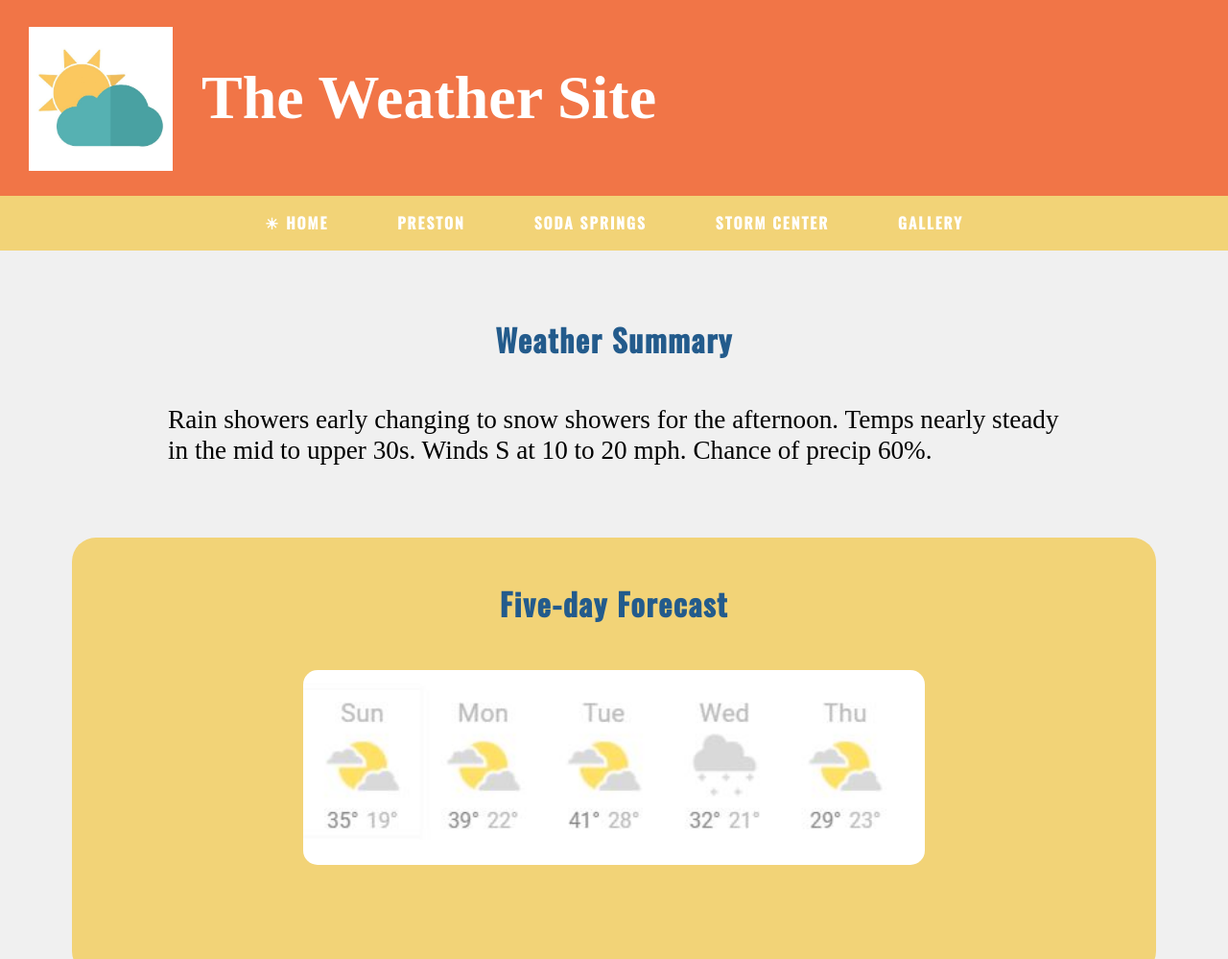
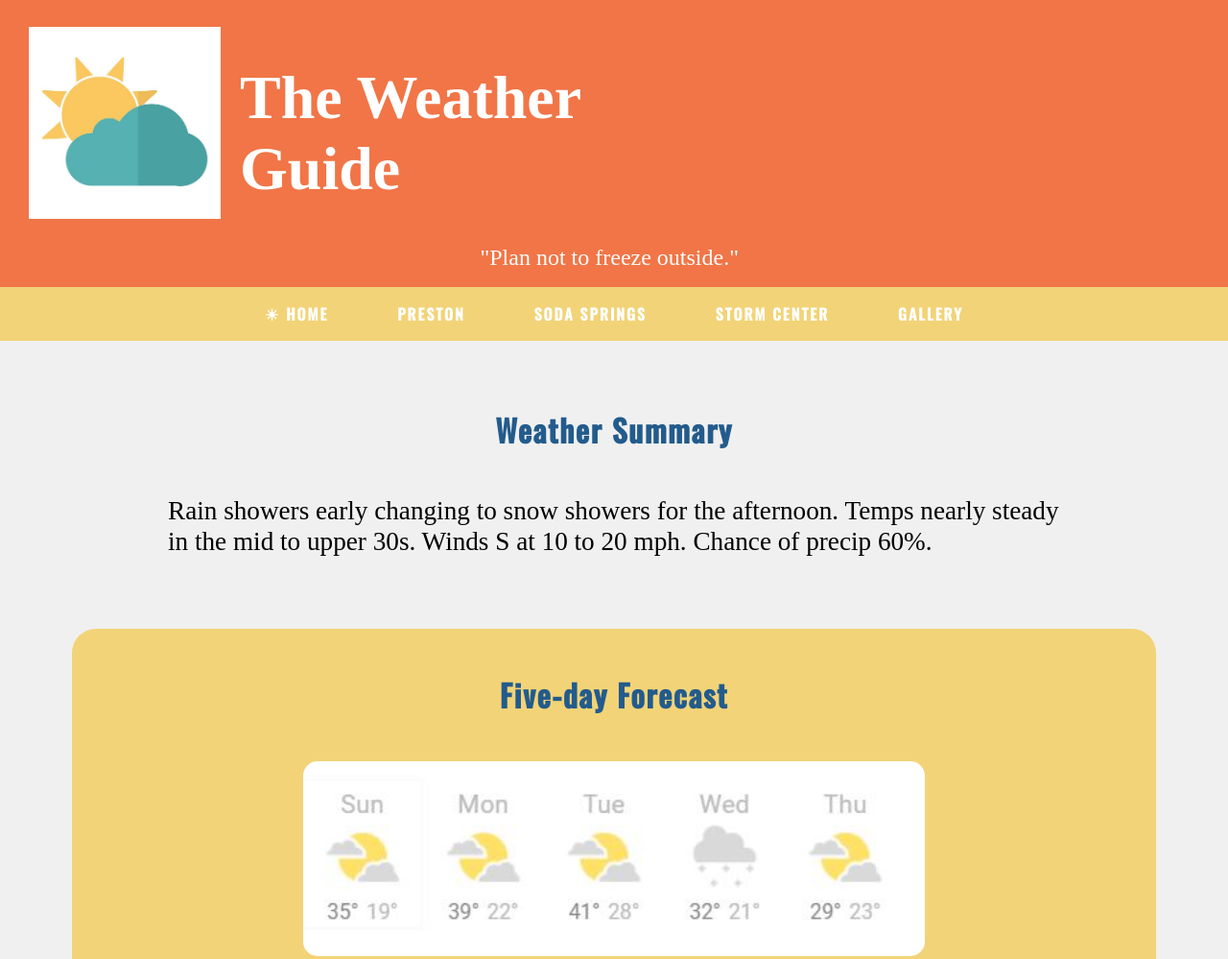
Before and after one commit to aizeky/aizeky.github.io, a plain HTML site: page Lesson4/Preston-4.html in a window 1280 px wide. Shown: the top 999 px of the page at 96% size. Drawn offline with nearby package versions, Linux system fonts and the light colour scheme.

Commit message:
may padagdag si bossing

```diff
--- a/Lesson4/Preston-4.html
+++ b/Lesson4/Preston-4.html
@@ -15,7 +15,11 @@
 
         <div class="site_name">
             <img src="images/logo-weather.jpg" heigh="70px" width="70px" class="logo" alt="Logo">
-            <h1>The Weather Site</h1>
+            <div class="moto_name">
+            <h1>The Weather Guide</h1>
+
+            </div>
+            <p class="moto"> "Plan not to freeze outside."</p>
             </div>
 
     <nav>
@@ -64,7 +68,7 @@
         <img src="images/Preston map.JPG" class="map_img" width="100%" alt="map">
         <div class="contact_info">
         <h3>CONTACT US</h3>
-        <p>✉ info@theweathersite.com</p>
+        <p>✉ info@theweatherguide.com</p>
         <p>☏ 208-206-3530</p>
         </div>
         <div class="social_media">
--- a/Lesson4/css/preston.css
+++ b/Lesson4/css/preston.css
@@ -49,12 +49,24 @@ header {
 
 .logo {
     margin-right: 10px;
-    padding: 28px 0 10px 15px;
-    width: 95px;
+    padding: 28px 15px 0 25px;
+    width: 110px;
 }
+
+.moto {
+    grid-column: 1/3;
+    font-size: 1em;
+    color: white;
+    text-align: center;
+    margin: 0 0 0 100px;
+}
+
 
 h1 {
     color: white;
+    font-size: 2.1em;
+    padding-top: 5px;
+    margin-left: 15px;
 }
 
 h2 {
@@ -155,8 +167,8 @@ h3 {
 
     h1 {
         font-size: 4em;
-        margin-top: 65px;
-        margin-left:80px;
+        margin-top: 60px;
+        margin-left:120px;
         grid-column: 2/4;
     }
 
@@ -166,8 +178,17 @@ h3 {
     }
 
     .logo {
-        width: 150px;
+        width: 200px;
         padding-left:30px;
+    }
+
+    .moto {
+        grid-column: 2/4;
+        font-size: 1em;
+        color: white;
+        text-align: right;
+        margin: 0 0 0 100px;
+        font-size: 1.5em;
     }
 
     main p {
```
